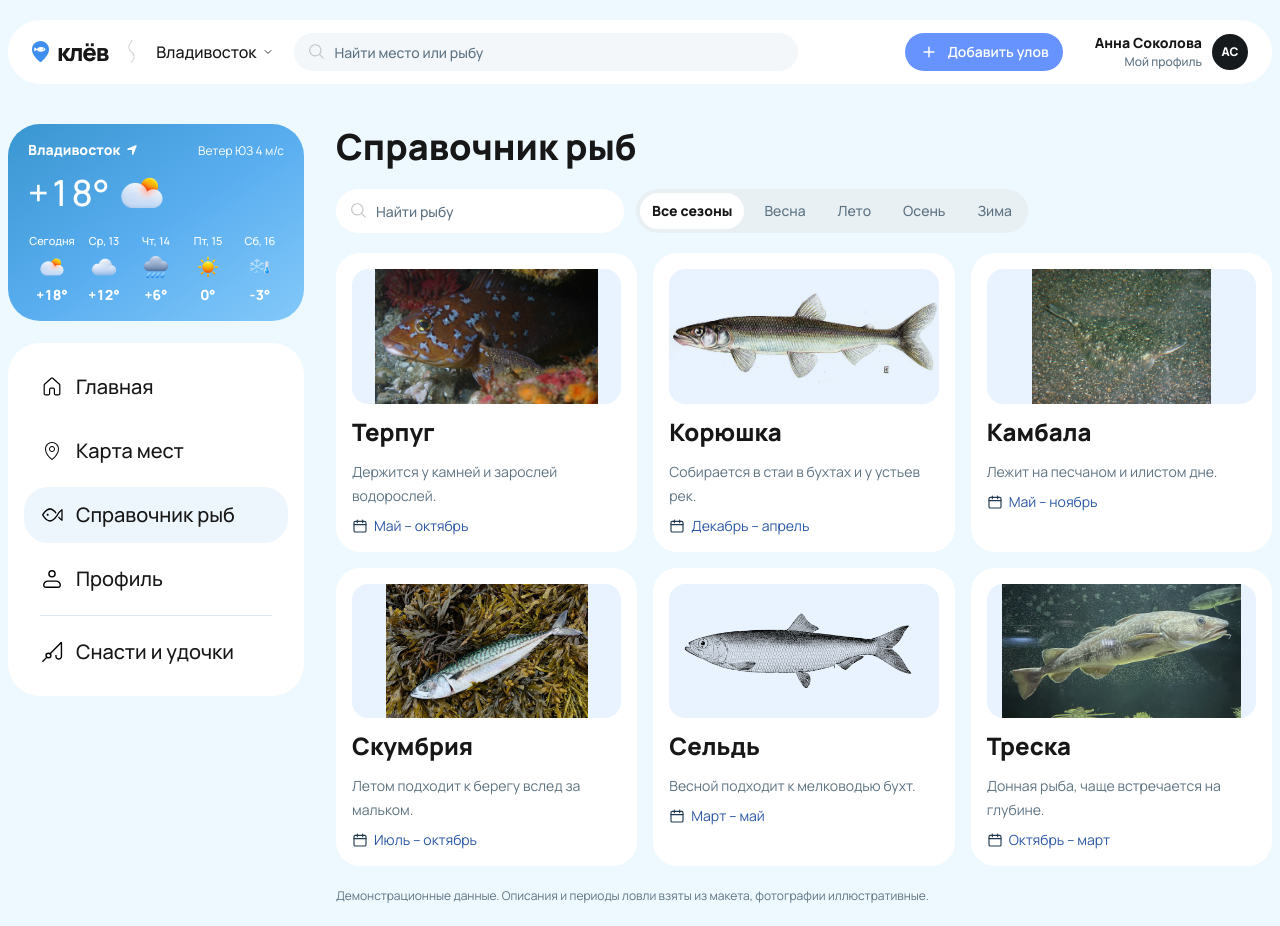
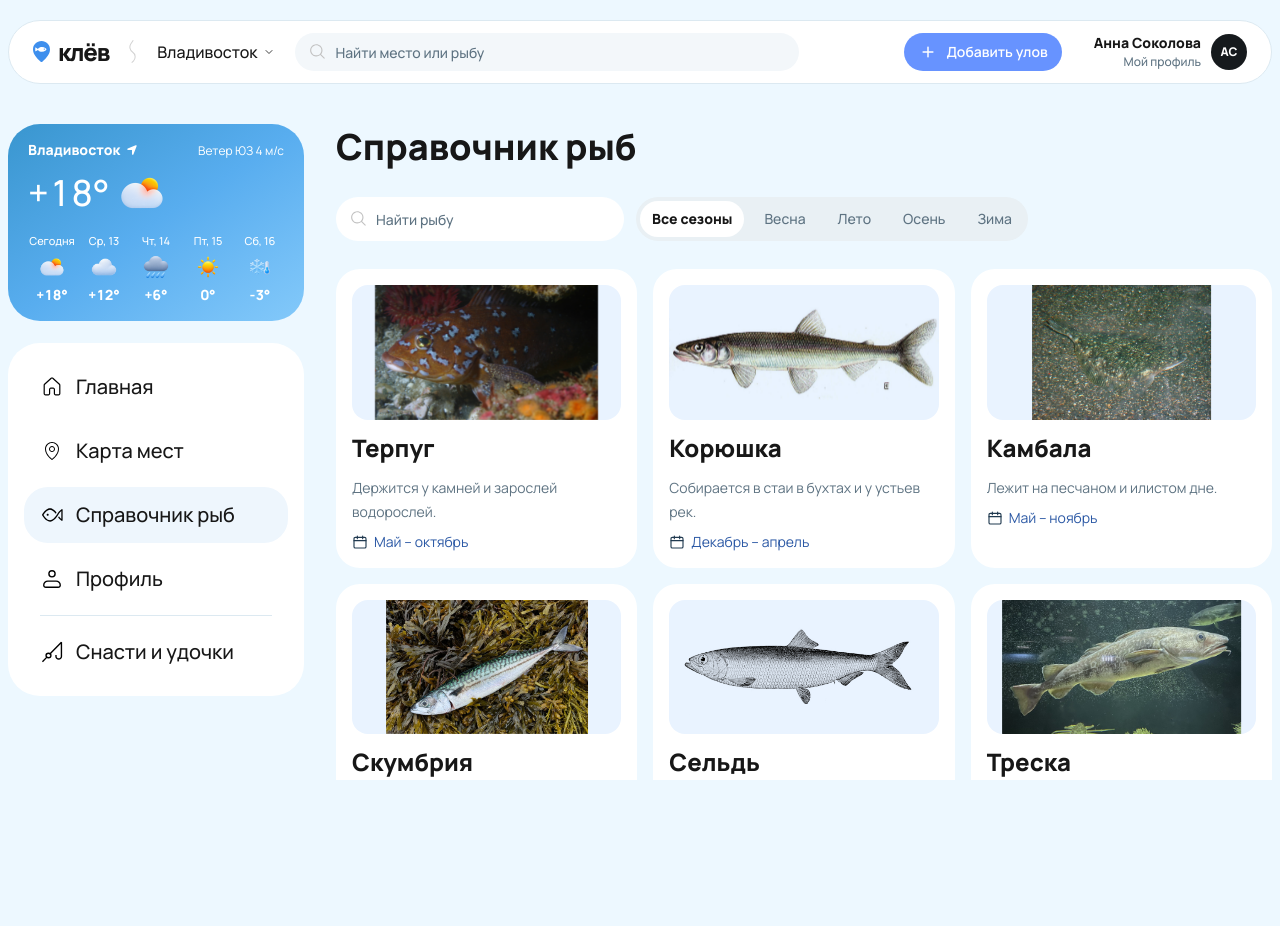
Before and after one commit to zetlock17/nibble-frontend, a React (Vite) app: page / in a window 1280 px wide. Both pictures are taken after a click on the button "Справочник рыб". After the commit the page ends 800 px from the top, so only its background shows below. Built offline with nearby package versions, Linux system fonts and the light colour scheme; no server answers.

Commit message:
fix: закреплены панели и исправлена прокрутка страниц

```diff
--- a/src/App.tsx
+++ b/src/App.tsx
@@ -7,7 +7,7 @@ import { HomePage } from '@/pages/home/HomePage'
 export default function App() {
   const [section, setSection] = useState<Section>('home')
   return (
-    <div className="min-h-svh px-2 py-5 max-sm:py-3 2xl:px-9 2xl:py-6">
+    <div className="flex h-svh flex-col overflow-clip px-2 py-5 max-sm:py-3 2xl:px-9 2xl:py-6">
       <Header city={headerMock.city} user={headerMock.user} onProfileClick={() => setSection('profile')} />
       <HomePage section={section} onSectionChange={setSection} />
     </div>
--- a/src/components/layout/header/Header.tsx
+++ b/src/components/layout/header/Header.tsx
@@ -14,7 +14,7 @@ type HeaderProps = {
 
 export function Header({ city, user, onProfileClick }: HeaderProps) {
   return (
-    <header className="flex min-h-16 items-center gap-5 rounded-pill bg-surface px-6 py-3 max-lg:gap-4 max-md:flex-wrap max-md:gap-3 max-md:rounded-3xl max-md:p-4 max-sm:gap-2 max-sm:px-3 max-sm:py-3.5">
+    <header className="relative z-50 flex min-h-16 shrink-0 items-center gap-5 rounded-pill border border-navigation-divider bg-surface px-6 py-3 max-lg:gap-4 max-md:flex-wrap max-md:gap-3 max-md:rounded-3xl max-md:p-4 max-sm:gap-2 max-sm:px-3 max-sm:py-3.5">
       <a className="inline-flex shrink-0 items-center gap-2 no-underline" href="/" aria-label="Клёв, главная">
         <img className="block size-4.6 shrink-0" src={logo} alt="" />
         <span className="text-2xl leading-none font-extrabold tracking-tighter max-sm:text-2xl">клёв</span>
--- a/src/components/layout/sidebar/Sidebar.tsx
+++ b/src/components/layout/sidebar/Sidebar.tsx
@@ -24,7 +24,7 @@ type SidebarProps = {
 
 export function Sidebar({ section, onSectionChange }: SidebarProps) {
   return (
-    <aside className="flex w-full flex-col gap-5.5 sm:w-74 sm:shrink-0" aria-label="Погода и разделы">
+    <aside className="flex w-full shrink-0 flex-col gap-5.5 sm:max-h-full sm:w-74 sm:overflow-y-auto sm:overscroll-none sm:[&>*]:shrink-0" aria-label="Погода и разделы">
       <WeatherCard state={weatherMock} />
       <nav className="rounded-4xl bg-surface p-4" aria-label="Основная навигация">
         <ul className="m-0 flex list-none flex-col gap-2 p-0">
--- a/src/features/feed/Feed.tsx
+++ b/src/features/feed/Feed.tsx
@@ -20,7 +20,7 @@ export function Feed({ state, referenceTime }: FeedProps) {
   const hasFilters = filters.source !== 'all' || Boolean(filters.placeId) || Boolean(filters.fishId)
 
   return (
-    <section className="flex w-full min-w-0 max-w-188 flex-col gap-6" aria-label="Лента уловов">
+    <section className="flex w-full min-w-0 max-w-188 flex-col gap-6 sm:h-full sm:min-h-0" aria-label="Лента уловов">
       <FeedFilters
         value={filters}
         places={getFeedOptions(posts, 'place')}
@@ -28,7 +28,7 @@ export function Feed({ state, referenceTime }: FeedProps) {
         onChange={setFilters}
         onReset={resetFilters}
       />
-      <div className="flex flex-col gap-6" aria-busy={state.status === 'loading'}>
+      <div className="flex flex-col gap-6 sm:min-h-0 sm:flex-1 sm:overflow-y-auto sm:overscroll-none sm:[&>*]:shrink-0" aria-busy={state.status === 'loading'}>
         {state.status === 'ready' ? (
           filteredPosts.length > 0 ? filteredPosts.map((post) => (
             <PostCard
--- a/src/features/feed/FeedFilters.tsx
+++ b/src/features/feed/FeedFilters.tsx
@@ -22,7 +22,7 @@ type FeedFiltersProps = {
 
 export function FeedFilters({ value, places, fish, onChange, onReset }: FeedFiltersProps) {
   return (
-    <div className="flex flex-wrap items-center gap-2.5" role="group" aria-label="Фильтры ленты">
+    <div className="flex shrink-0 flex-wrap items-center gap-2.5 bg-page py-2" role="group" aria-label="Фильтры ленты">
       <SegmentedControl
         className="max-sm:grow"
         label="Источник публикаций"
--- a/src/features/fish/FishGuide.tsx
+++ b/src/features/fish/FishGuide.tsx
@@ -19,9 +19,9 @@ export function FishGuide({ fish }: { fish: readonly Fish[] }) {
   const filteredFish = filterFish(fish, query, season)
 
   return (
-    <section className="flex min-w-0 flex-col gap-5" aria-labelledby="fish-guide-title">
-      <h1 id="fish-guide-title" className="m-0 text-3xl leading-tight font-extrabold lg:text-4xl">Справочник рыб</h1>
-      <div className="flex flex-wrap items-center gap-3">
+    <section className="flex min-w-0 flex-col gap-5 sm:h-full sm:min-h-0" aria-labelledby="fish-guide-title">
+      <h1 id="fish-guide-title" className="m-0 shrink-0 text-3xl leading-tight font-extrabold lg:text-4xl">Справочник рыб</h1>
+      <div className="flex shrink-0 flex-wrap items-center gap-3 bg-page py-2">
         <SearchInput
           className="h-11 w-full border border-navigation-divider bg-surface sm:w-60 lg:w-72"
           label="Найти рыбу"
@@ -37,6 +37,7 @@ export function FishGuide({ fish }: { fish: readonly Fish[] }) {
           onChange={setSeason}
         />
       </div>
+      <div className="flex flex-col gap-5 sm:min-h-0 sm:flex-1 sm:overflow-y-auto sm:overscroll-none sm:[&>*]:shrink-0">
       {filteredFish.length > 0 ? (
         <div className="grid grid-cols-1 gap-4 md:grid-cols-2 xl:grid-cols-3">
           {filteredFish.map((item) => <FishCard key={item.id} fish={item} />)}
@@ -48,6 +49,7 @@ export function FishGuide({ fish }: { fish: readonly Fish[] }) {
         </div>
       )}
       <p className="m-0 text-xs leading-5 text-text-muted">Демонстрационные данные. Описания и периоды ловли взяты из макета, фотографии иллюстративные.</p>
+      </div>
     </section>
   )
 }
--- a/src/pages/home/HomePage.tsx
+++ b/src/pages/home/HomePage.tsx
@@ -16,9 +16,10 @@ type HomePageProps = {
 
 export function HomePage({ section, onSectionChange }: HomePageProps) {
   return (
-    <main id="main-content" className="flex flex-col items-start gap-6 pt-6 sm:flex-row sm:gap-8 sm:pt-10" aria-label={section === 'profile' ? 'Мой профиль' : section === 'fish' ? 'Справочник рыб' : section === 'places' ? 'Карта мест' : 'Главная'}>
+    <main id="main-content" className="flex min-h-0 flex-1 flex-col items-start gap-6 overflow-y-auto overscroll-none pt-6 sm:flex-row sm:gap-8 sm:overflow-clip sm:pt-10" aria-label={section === 'profile' ? 'Мой профиль' : section === 'fish' ? 'Справочник рыб' : section === 'places' ? 'Карта мест' : 'Главная'}>
       <Sidebar section={section} onSectionChange={onSectionChange} />
-      <div className={`w-full min-w-0 max-sm:order-first ${section === 'fish' || section === 'profile' ? 'flex-1' : 'max-w-188'}`}>
+      {/* Размер контейнера нужен галерее, чтобы ограничить высоту доступной областью контента. */}
+      <div className={`w-full min-w-0 max-sm:order-first max-sm:shrink-0 sm:h-full sm:overscroll-none sm:[container-type:size] sm:[scrollbar-width:none] sm:[&::-webkit-scrollbar]:hidden ${section === 'profile' || section === 'places' ? 'sm:overflow-y-auto' : 'sm:overflow-clip'} ${section === 'fish' || section === 'profile' ? 'sm:flex-1' : 'max-w-188'}`}>
         {section === 'profile' ? <ProfilePage profile={profileMock} state={{ status: 'ready', posts: profilePostsMock }} referenceTime={feedMockReferenceTime} photos={profilePhotosMock} /> : section === 'fish' ? <FishGuide fish={fishMock} /> : section === 'places' ? <PlacesMap /> : <Feed state={feedMock} referenceTime={feedMockReferenceTime} />}
       </div>
     </main>
--- a/src/pages/profile/ProfilePage.tsx
+++ b/src/pages/profile/ProfilePage.tsx
@@ -75,7 +75,8 @@ export function ProfilePage({ profile, state, referenceTime, photos }: ProfilePa
           </p>
         )}
       </section>
-      <aside className="@container order-first w-full min-w-0 rounded-4xl bg-surface p-4 sm:p-6 xl:order-last xl:w-auto xl:flex-1" aria-labelledby="profile-photos-heading">
+      {/* 100cqh — доступная высота области контента, независимо от высоты хедера. */}
+      <aside className="@container order-first w-full min-w-0 rounded-4xl bg-surface p-4 sm:p-6 xl:sticky xl:top-0 xl:order-last xl:max-h-[100cqh] xl:w-auto xl:flex-1 xl:overflow-y-auto xl:overscroll-none" aria-labelledby="profile-photos-heading">
         <h2 className="mt-0 mb-4 text-lg leading-6 font-extrabold" id="profile-photos-heading">Фото с рыбалок</h2>
         <PhotoGrid photos={photos} />
         <p className="mt-3 mb-0 text-xs leading-5 text-text-muted">Иллюстративные фото для примера</p>
--- a/src/styles/globals.css
+++ b/src/styles/globals.css
@@ -3,20 +3,27 @@
 @import './fonts.css';
 
 @layer base {
+  html, body, #root {
+    @apply h-full overflow-clip overscroll-none;
+  }
+
   html {
     @apply bg-page font-sans text-text antialiased;
     font-synthesis: none;
     text-rendering: optimizeLegibility;
     color-scheme: light;
+  }
+
+  * {
     scrollbar-width: none;
   }
 
-  html::-webkit-scrollbar {
+  *::-webkit-scrollbar {
     display: none;
   }
 
   body {
-    @apply m-0 min-w-80;
+    @apply fixed inset-0 m-0 min-w-80;
   }
 
   button, a, input {
```
Also changed, not shown: 1 other file (tests, documents, lock files or other folders).
